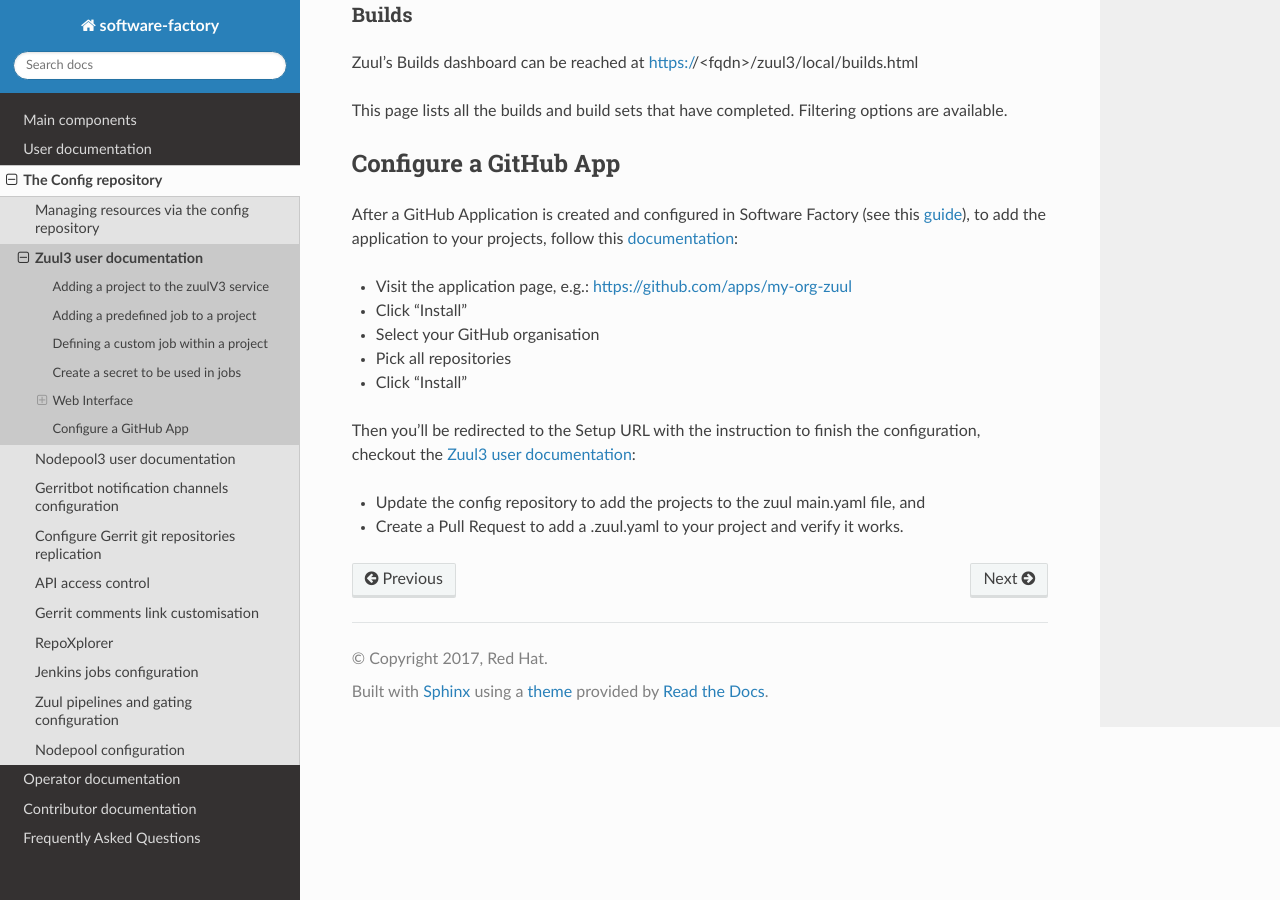
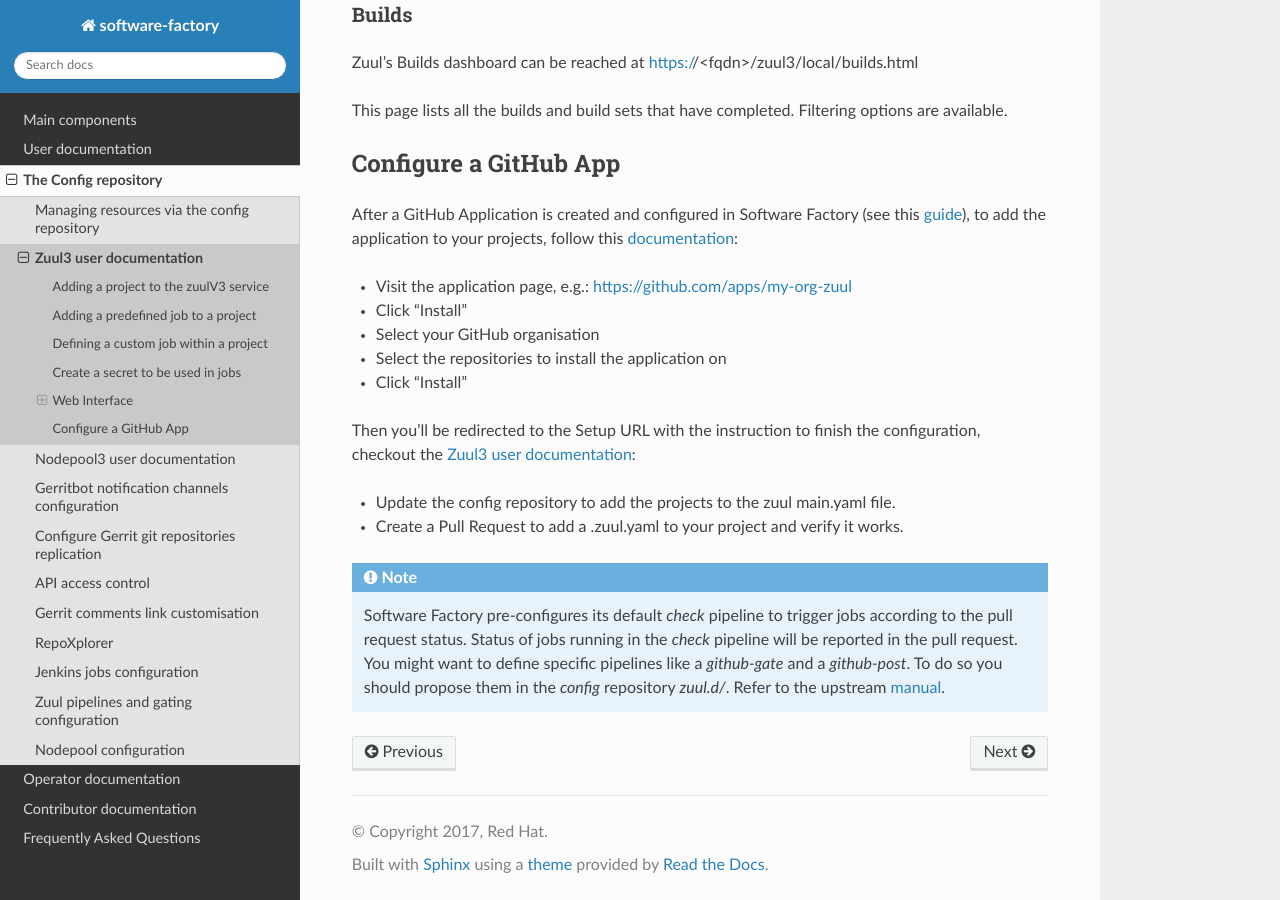
Before and after one commit to softwarefactory-project/sf-docs, a Sphinx documentation site: the page built from docs/project_config/zuul3_user.rst, in a window 1280 px wide and 900 px high, scrolled down 4467 px. Built offline with Sphinx 7.4.7 and the Read the Docs theme 2.0.0, drawn with Linux system fonts in a browser that asks for light colours.

Commit message:
Some small changes to the Zuul V3 doc for Github
Change-Id: Ia2b4cd9275d547091164e62315895905ba382fc7

```diff
--- a/docs/project_config/zuul3_user.rst
+++ b/docs/project_config/zuul3_user.rst
@@ -260,10 +260,19 @@
 * Visit the application page, e.g.: https://github.com/apps/my-org-zuul
 * Click "Install"
 * Select your GitHub organisation
-* Pick all repositories
+* Select the repositories to install the application on
 * Click "Install"
 
 Then you'll be redirected to the Setup URL with the instruction to finish the configuration, checkout the :ref:`Zuul3 user documentation <zuul3-main-yaml>`:
 
-* Update the config repository to add the projects to the zuul main.yaml file, and
+* Update the config repository to add the projects to the zuul main.yaml file.
 * Create a Pull Request to add a .zuul.yaml to your project and verify it works.
+
+.. note::
+
+  Software Factory pre-configures its default *check* pipeline to trigger jobs according to the pull request
+  status. Status of jobs running in the *check* pipeline will be reported in the pull request. You might want
+  to define specific pipelines like a *github-gate* and a *github-post*. To do so you should propose them in
+  the *config* repository *zuul.d/*. Refer to the upstream manual_.
+
+.. _manual: https://docs.openstack.org/infra/zuul/admin/drivers/github.html
```
Also changed, not shown: docs/operator/zuul3_operator.rst (+8 -4 lines).
